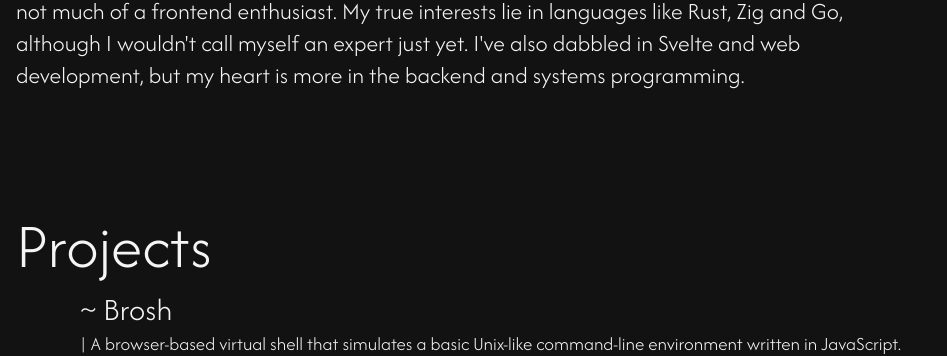
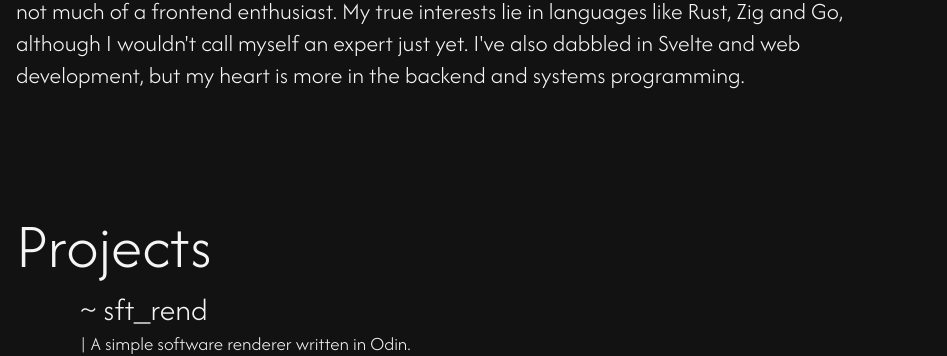
Before and after one commit to matteac/matteac.github.io, a plain HTML site: page index.html in a window 1280 px wide. Shown: the part 599-955 px from the top of the page, without its empty margins (0-947 px from the left). Drawn offline with Linux system fonts and the light colour scheme.

Commit message:
update projects

```diff
--- a/index.html
+++ b/index.html
@@ -27,6 +27,13 @@
 
     <section>
       <h3>Projects</h3>
+      <article>
+        <a href="https://github.com/matteac/sft_rend" target="_blank">
+          <h4>sft_rend</h4>
+          <p>A simple software renderer written in Odin.</p>
+        </a>
+      </article>
+
       <article>
         <a href="https://github.com/matteac/brosh" target="_blank">
           <h4>Brosh</h4>
```
